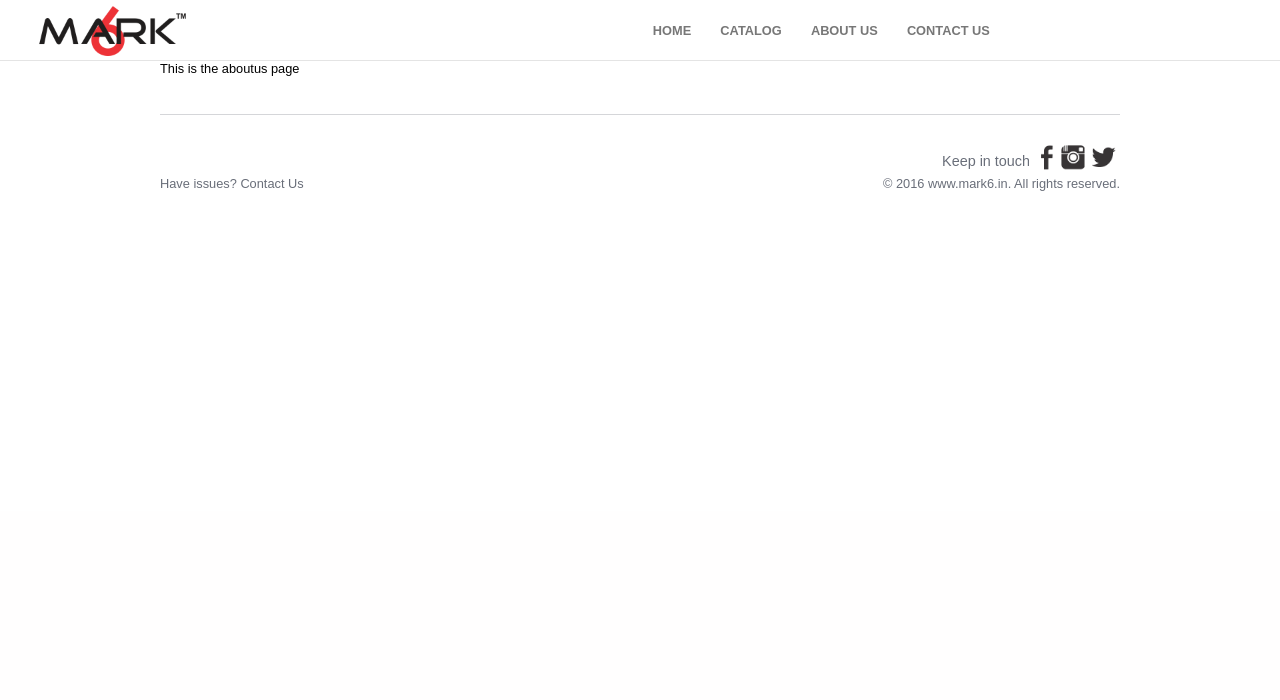
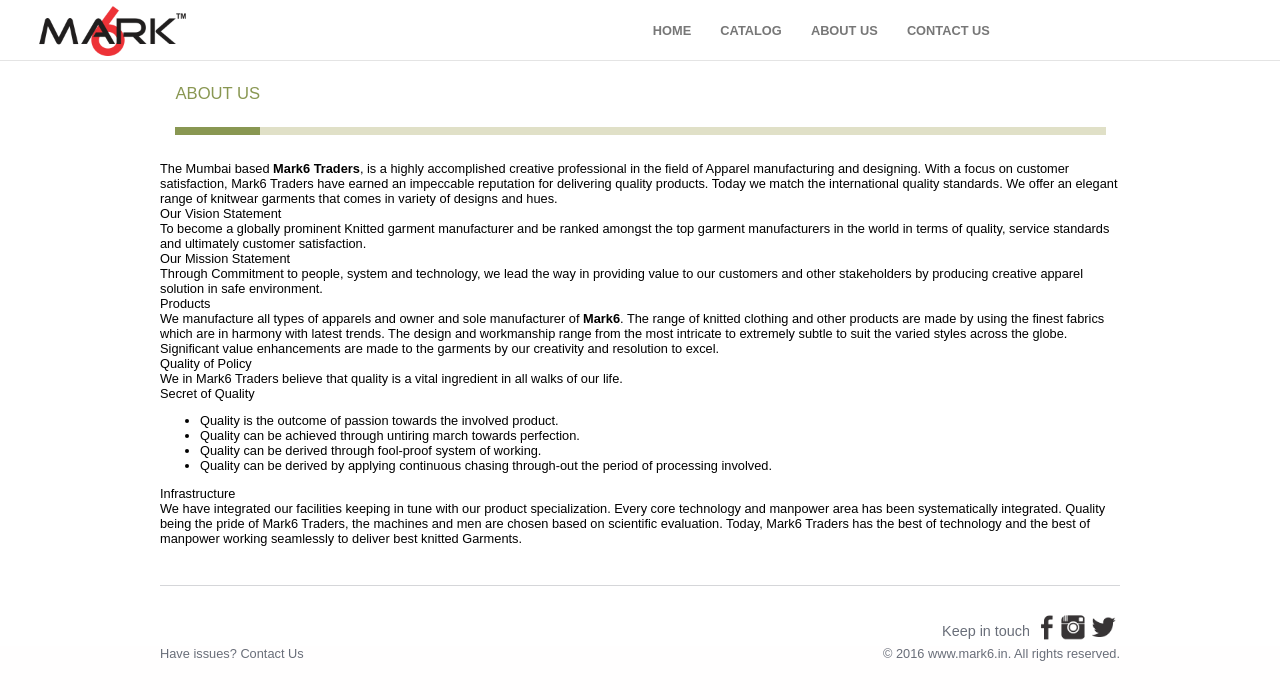
Before and after one commit to asifsid88/Mark6, a PHP site: page /aboutus.php in a window 1280 px wide. Shown: the top 700 px of the page. Run offline with PHP 8.4, Linux system fonts and the light colour scheme.

Commit message:
About us page completion

```diff
--- a/models/tabs.json
+++ b/models/tabs.json
@@ -22,8 +22,8 @@
     },
     {
       "imageUrl" : "src/img/newlylaunch/4.jpg",
-      "linkUrl" : "/product.php?pid=M6TS4412BG",
-      "altText" : "Costume Round Neck Beige M6TS4412BG",
+      "linkUrl" : "/product.php?pid=M6TS4412OG",
+      "altText" : "Costume Round Neck Beige M6TS4412OG",
       "buttonText" : "View"
     },
     {
--- a/modules/aboutus.php
+++ b/modules/aboutus.php
@@ -1 +1,68 @@
-This is the aboutus page
+<div id="mark6-aboutus-page">
+    <div id="mark6-tabs-panel">
+        <div class="mark6-tabs mark6-tabs-active">About Us</div>
+    </div>
+
+    <div id="mark6-tabs-content-panel">
+        <div class="description" style="margin-top: 2em;">
+            The Mumbai based <strong>Mark6 Traders</strong>, is a highly accomplished creative professional in the field of Apparel manufacturing and designing.
+            With a focus on customer satisfaction, Mark6 Traders have earned an impeccable reputation for delivering quality products.
+            Today we match the international quality standards. We offer an elegant range of knitwear garments that comes in variety of designs and hues.
+        </div>
+
+        <div class="title">
+            Our Vision Statement
+        </div>
+        <div class="description">
+            To become a globally prominent Knitted garment manufacturer and be ranked amongst the top garment manufacturers
+            in the world in terms of quality, service standards and ultimately customer satisfaction.
+        </div>
+
+        <div class="title">
+            Our Mission Statement
+        </div>
+        <div class="description">
+            Through Commitment to people, system and technology, we lead the way in providing value to our customers and
+            other stakeholders by producing creative apparel solution in safe environment.
+        </div>
+
+        <div class="title">
+            Products
+        </div>
+        <div class="description">
+            We manufacture all types of apparels and owner and sole manufacturer of <strong>Mark6</strong>. The range of knitted clothing
+            and other products are made by using the finest fabrics which are in harmony with latest trends.
+            The design and workmanship range from the most intricate to extremely subtle to suit the varied styles across
+            the globe. Significant value enhancements are made to the garments by our creativity and resolution to excel.
+        </div>
+
+        <div class="title">
+            Quality of Policy
+        </div>
+        <div class="description">
+            We in Mark6 Traders believe that quality is a vital ingredient in all walks of our life.
+        </div>
+
+        <div class="title">
+            Secret of Quality
+        </div>
+        <div class="description">
+            <ul>
+                <li>Quality is the outcome of passion towards the involved product.</li>
+                <li>Quality can be achieved through untiring march towards perfection.</li>
+                <li>Quality can be derived through fool-proof system of working.</li>
+                <li>Quality can be derived by applying continuous chasing through-out the period of processing involved.</li>
+            </ul>
+        </div>
+
+        <div class="title">
+            Infrastructure
+        </div>
+        <div class="description">
+            We have integrated our facilities keeping in tune with our product specialization. Every core technology and
+            manpower area has been systematically integrated. Quality being the pride of Mark6 Traders, the machines and
+            men are chosen based on scientific evaluation. Today, Mark6 Traders has the best of technology and the best
+            of manpower working seamlessly to deliver best knitted Garments.
+        </div>
+    </div>
+</div>
--- a/templates/aboutuspage.php
+++ b/templates/aboutuspage.php
@@ -1,3 +1,5 @@
+<link rel="stylesheet" type="text/css" href="src/css/aboutus-page.css" />
+
 <div id="mark6-main-container-wrapper">
     <div id="mark6-main-container">
         <?php include('modules/aboutus.php'); ?>
```
Also changed, not shown: src/img/newlylaunch/4.jpg.
